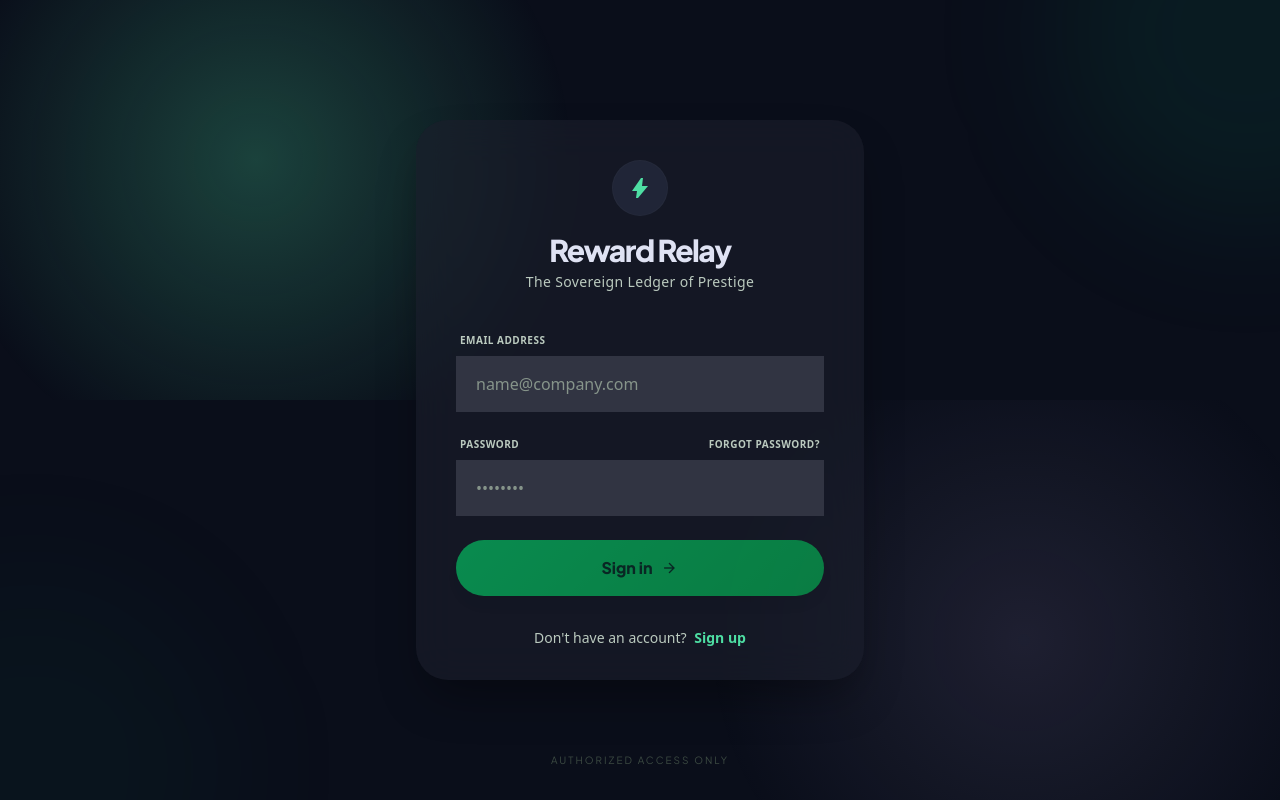
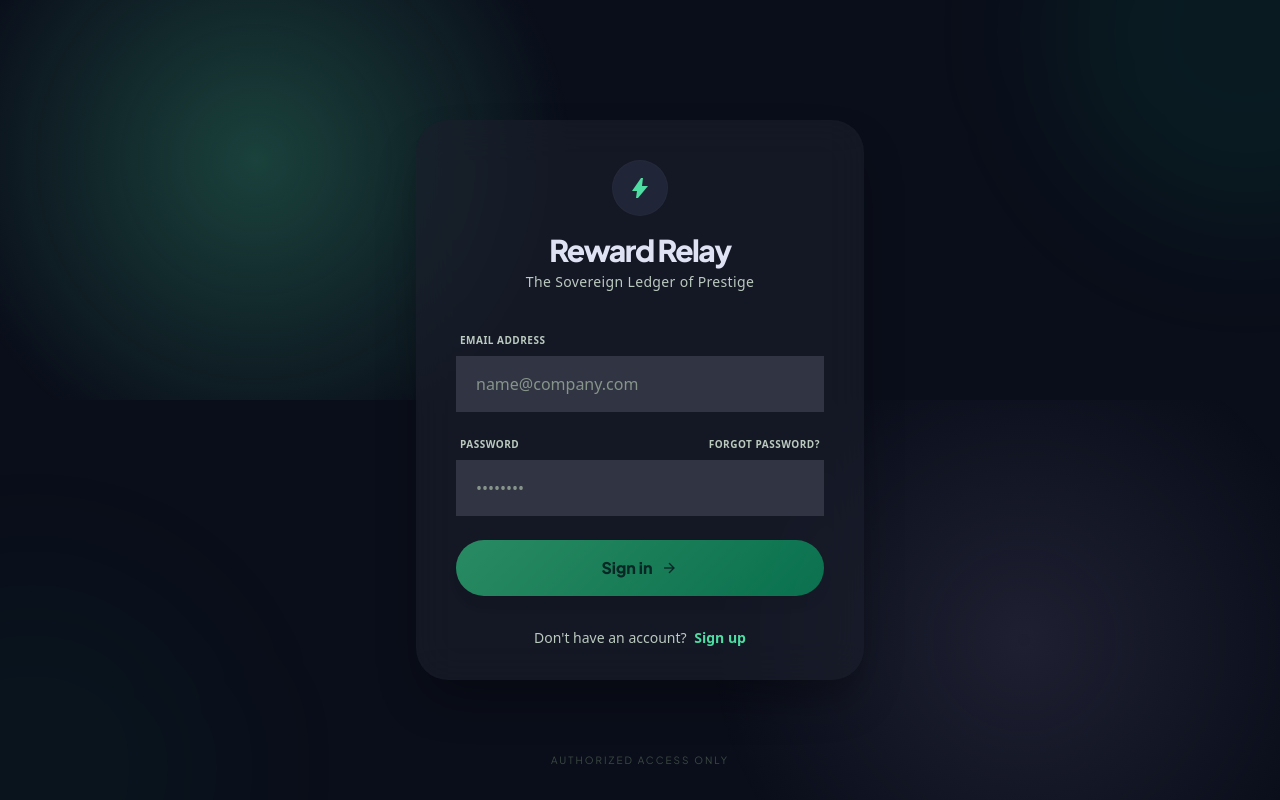
Before and after one commit to johankaito/reward-relay, a Next.js app in the folder app/: page /login in a window 1280 px wide. Built offline with nearby package versions, Linux system fonts and the light colour scheme; no server answers; the database is empty.

Commit message:
fix(auth): revert to optimal CTA gradient #3DFFA0→#00C878

```diff
--- a/app/src/app/(auth)/login/page.tsx
+++ b/app/src/app/(auth)/login/page.tsx
@@ -201,7 +201,7 @@ export default function LoginPage() {
               type="submit"
               disabled={isLoading || !email || !password}
               className="w-full h-14 mt-4 font-headline font-extrabold rounded-full hover:scale-[1.02] active:scale-[0.98] disabled:opacity-50 disabled:cursor-not-allowed transition-all shadow-lg flex items-center justify-center gap-2 group"
-              style={{ background: "linear-gradient(135deg, #00FF7A 0%, #00E060 100%)", color: "#003824" }}
+              style={{ background: "linear-gradient(135deg, #3DFFA0 0%, #00C878 100%)", color: "#003824" }}
             >
               {isLoading ? "Signing in…" : (
                 <>
--- a/app/src/app/(auth)/signup/page.tsx
+++ b/app/src/app/(auth)/signup/page.tsx
@@ -199,7 +199,7 @@ export default function SignupPage() {
               type="submit"
               disabled={isLoading || !email || !password || !confirmPassword}
               className="w-full mt-4 py-4 font-headline font-bold rounded-full hover:scale-[1.02] active:scale-[0.98] disabled:opacity-50 disabled:cursor-not-allowed transition-all flex items-center justify-center gap-2 group shadow-lg"
-              style={{ background: "linear-gradient(135deg, #00FF7A 0%, #00E060 100%)", color: "#003824" }}
+              style={{ background: "linear-gradient(135deg, #3DFFA0 0%, #00C878 100%)", color: "#003824" }}
             >
               {isLoading ? "Creating account…" : "Create account"}
               {!isLoading && (
```
